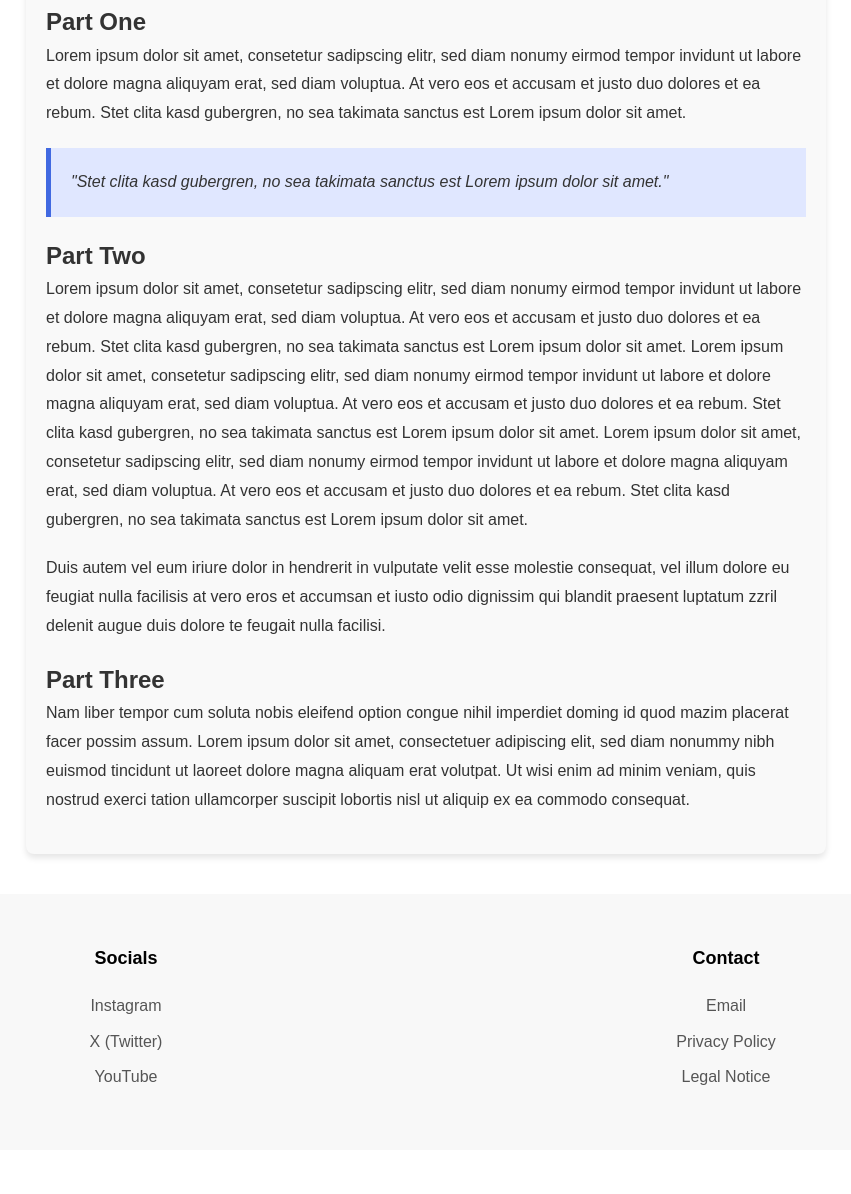
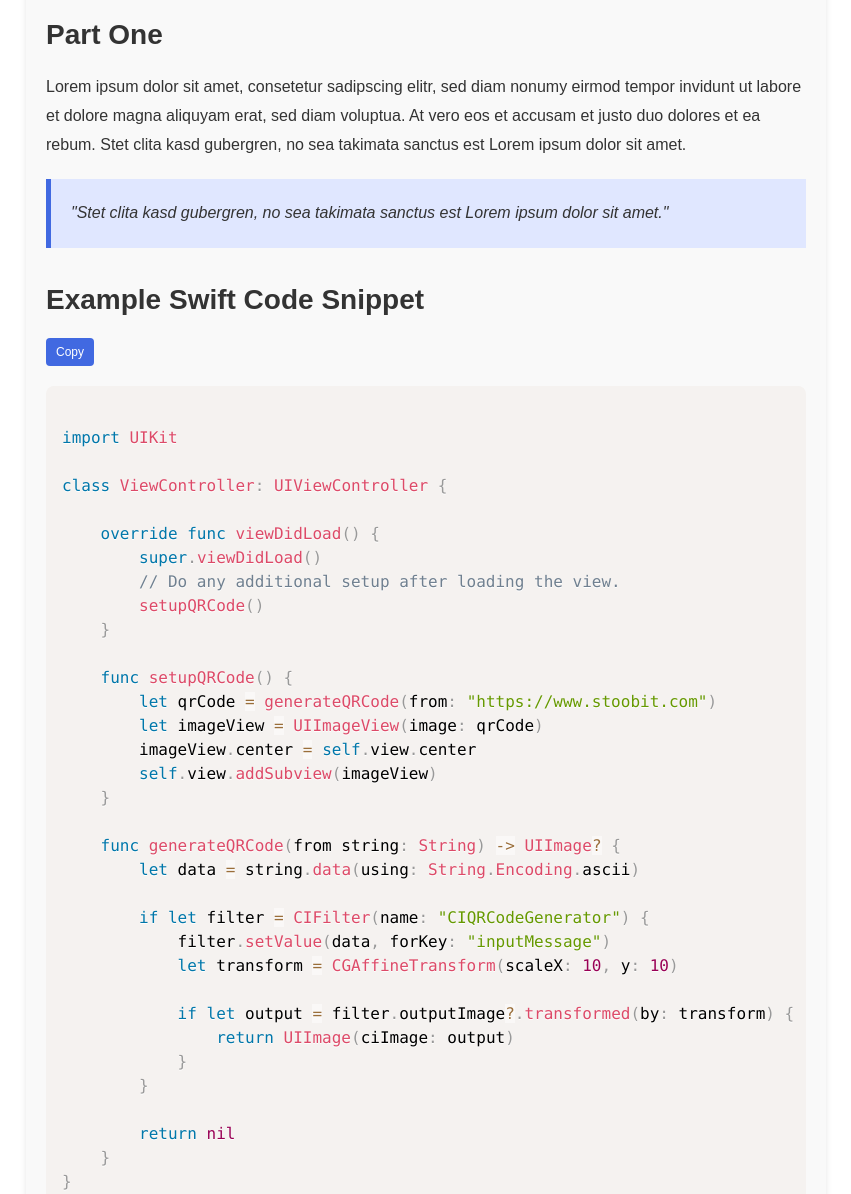
Before and after one commit to stoobit/stoobit, a plain HTML site: page blog/post001.html in a window 1280 px wide. Shown: the part 911-2105 px from the top of the page, without its empty margins (214-1065 px from the left). Before the commit the page ends 2061 px from the top, so only its background shows below. Drawn offline with nearby package versions, Linux system fonts and the light colour scheme.

Commit message:
code snippets

```diff
--- a/blog/blog.css
+++ b/blog/blog.css
@@ -1,3 +1,4 @@
+/* Reset some default styles */
 * {
     margin: 0;
     padding: 0;
@@ -74,6 +75,13 @@ nav a:hover {
     color: #333;
 }
 
+.blog-post h2 {
+    font-size: 28px;
+    margin-top: 30px;
+    margin-bottom: 15px;
+    color: #333;
+}
+
 .blog-post p {
     font-size: 16px;
     line-height: 1.8;
@@ -91,6 +99,50 @@ nav a:hover {
 
 .blog-post blockquote p {
     margin: 0;
+}
+
+/* Code Block Container */
+.code-container {
+    position: relative;
+    margin: 20px 0;
+}
+
+/* Copy Button */
+.copy-button {
+    top: 10px;
+    right: 10px;
+    background-color: #4169e1;
+    color: #fff;
+    border: none;
+    padding: 7px 10px;
+    font-size: 12px;
+    border-radius: 4px;
+    cursor: pointer;
+    transition: background-color 0.3s;
+    display: block; /* Ensure the button is displayed */
+}
+
+.copy-button:hover {
+    background-color: #3652b3;
+}
+
+/* Code Block Styling */
+pre {
+    background-color: #2d2d2d;
+    color: #f8f8f2;
+    padding: 15px;
+    border-radius: 8px;
+    overflow-x: auto;
+    font-size: 14px;
+    line-height: 1.5;
+    position: relative;
+}
+
+/* Syntax Highlighting for Swift */
+code.language-swift {
+    color: #f8f8f2;
+    display: block;
+    font-family: 'Courier New', Courier, monospace;
 }
 
 /* Footer */
--- a/blog/post001.html
+++ b/blog/post001.html
@@ -8,6 +8,14 @@
     <title>stoobit - How We Developed iShare QR</title>
 
     <link rel="stylesheet" href="blog.css">
+
+    <!-- Prism.js CSS for Syntax Highlighting -->
+    <link href="https://cdnjs.cloudflare.com/ajax/libs/prism/1.28.0/themes/prism.min.css" rel="stylesheet" />
+
+    <!-- Prism.js JS -->
+    <script src="https://cdnjs.cloudflare.com/ajax/libs/prism/1.28.0/prism.min.js"></script>
+    <!-- Prism.js Autoloader for Language Support -->
+    <script src="https://cdnjs.cloudflare.com/ajax/libs/prism/1.28.0/plugins/autoloader/prism-autoloader.min.js"></script>
 </head>
 
 <body>
@@ -28,29 +36,102 @@
         <img src="../blogassets/post001_img02.jpg" alt="iShare QR Development">
         <h1>Our First Blog Post</h1>
         <p>
-            <strong>Lorem ipsum</strong> dolor sit amet, consetetur sadipscing elitr, sed diam nonumy eirmod tempor invidunt ut labore et dolore magna aliquyam erat, sed diam voluptua. At vero eos et accusam et justo duo dolores et ea rebum. Stet clita kasd gubergren, no sea takimata sanctus est Lorem ipsum dolor sit amet. Lorem ipsum dolor sit amet, consetetur sadipscing elitr, sed diam nonumy eirmod tempor invidunt ut labore et dolore magna aliquyam erat, sed diam voluptua.
+            <strong>Lorem ipsum</strong> dolor sit amet, consetetur sadipscing elitr, sed diam nonumy eirmod tempor
+            invidunt ut
+            labore et dolore magna aliquyam erat, sed diam voluptua. At vero eos et accusam et justo duo dolores et ea
+            rebum.
+            Stet clita kasd gubergren, no sea takimata sanctus est Lorem ipsum dolor sit amet. Lorem ipsum dolor sit
+            amet,
+            consetetur sadipscing elitr, sed diam nonumy eirmod tempor invidunt ut labore et dolore magna aliquyam erat,
+            sed diam
+            voluptua.
         </p>
 
         <h2>Part One</h2>
         <p>
-            Lorem ipsum dolor sit amet, consetetur sadipscing elitr, sed diam nonumy eirmod tempor invidunt ut labore et dolore magna aliquyam erat, sed diam voluptua. At vero eos et accusam et justo duo dolores et ea rebum. Stet clita kasd gubergren, no sea takimata sanctus est Lorem ipsum dolor sit amet.
+            Lorem ipsum dolor sit amet, consetetur sadipscing elitr, sed diam nonumy eirmod tempor invidunt ut labore et
+            dolore
+            magna aliquyam erat, sed diam voluptua. At vero eos et accusam et justo duo dolores et ea rebum. Stet clita
+            kasd
+            gubergren, no sea takimata sanctus est Lorem ipsum dolor sit amet.
         </p>
 
         <blockquote>
             <p>"Stet clita kasd gubergren, no sea takimata sanctus est Lorem ipsum dolor sit amet."</p>
         </blockquote>
 
+        <h2>Example Swift Code Snippet</h2>
+        <button class="copy-button" onclick="copyCode(this)">Copy</button>
+        <div class="code-container">
+            <pre><code class="language-swift">
+import UIKit
+
+class ViewController: UIViewController {
+
+    override func viewDidLoad() {
+        super.viewDidLoad()
+        // Do any additional setup after loading the view.
+        setupQRCode()
+    }
+
+    func setupQRCode() {
+        let qrCode = generateQRCode(from: "https://www.stoobit.com")
+        let imageView = UIImageView(image: qrCode)
+        imageView.center = self.view.center
+        self.view.addSubview(imageView)
+    }
+
+    func generateQRCode(from string: String) -> UIImage? {
+        let data = string.data(using: String.Encoding.ascii)
+
+        if let filter = CIFilter(name: "CIQRCodeGenerator") {
+            filter.setValue(data, forKey: "inputMessage")
+            let transform = CGAffineTransform(scaleX: 10, y: 10)
+
+            if let output = filter.outputImage?.transformed(by: transform) {
+                return UIImage(ciImage: output)
+            }
+        }
+
+        return nil
+    }
+}
+            </code></pre>
+        </div>
+
         <h2>Part Two</h2>
         <p>
-            Lorem ipsum dolor sit amet, consetetur sadipscing elitr, sed diam nonumy eirmod tempor invidunt ut labore et dolore magna aliquyam erat, sed diam voluptua. At vero eos et accusam et justo duo dolores et ea rebum. Stet clita kasd gubergren, no sea takimata sanctus est Lorem ipsum dolor sit amet. Lorem ipsum dolor sit amet, consetetur sadipscing elitr, sed diam nonumy eirmod tempor invidunt ut labore et dolore magna aliquyam erat, sed diam voluptua. At vero eos et accusam et justo duo dolores et ea rebum. Stet clita kasd gubergren, no sea takimata sanctus est Lorem ipsum dolor sit amet. Lorem ipsum dolor sit amet, consetetur sadipscing elitr, sed diam nonumy eirmod tempor invidunt ut labore et dolore magna aliquyam erat, sed diam voluptua. At vero eos et accusam et justo duo dolores et ea rebum. Stet clita kasd gubergren, no sea takimata sanctus est Lorem ipsum dolor sit amet.
+            Lorem ipsum dolor sit amet, consetetur sadipscing elitr, sed diam nonumy eirmod tempor invidunt ut labore et
+            dolore
+            magna aliquyam erat, sed diam voluptua. At vero eos et accusam et justo duo dolores et ea rebum. Stet clita
+            kasd
+            gubergren, no sea takimata sanctus est Lorem ipsum dolor sit amet. Lorem ipsum dolor sit amet, consetetur
+            sadipscing
+            elitr, sed diam nonumy eirmod tempor invidunt ut labore et dolore magna aliquyam erat, sed diam voluptua. At
+            vero eos
+            et accusam et justo duo dolores et ea rebum. Stet clita kasd gubergren, no sea takimata sanctus est Lorem ipsum dolor sit
+            amet. Lorem ipsum dolor sit amet, consetetur sadipscing elitr, sed diam nonumy eirmod tempor invidunt ut labore et dolore
+            magna aliquyam erat, sed diam voluptua. At vero eos et accusam et justo duo dolores et ea rebum. Stet clita
+            kasd
+            gubergren, no sea takimata sanctus est Lorem ipsum dolor sit amet.
         </p>
         <p>
-            Duis autem vel eum iriure dolor in hendrerit in vulputate velit esse molestie consequat, vel illum dolore eu feugiat nulla facilisis at vero eros et accumsan et iusto odio dignissim qui blandit praesent luptatum zzril delenit augue duis dolore te feugait nulla facilisi.
+            Duis autem vel eum iriure dolor in hendrerit in vulputate velit esse molestie consequat, vel illum dolore eu
+            feugiat
+            nulla facilisis at vero eros et accumsan et iusto odio dignissim qui blandit praesent luptatum zzril delenit
+            augue duis
+            dolore te feugait nulla facilisi.
         </p>
 
         <h2>Part Three</h2>
         <p>
-            Nam liber tempor cum soluta nobis eleifend option congue nihil imperdiet doming id quod mazim placerat facer possim assum. Lorem ipsum dolor sit amet, consectetuer adipiscing elit, sed diam nonummy nibh euismod tincidunt ut laoreet dolore magna aliquam erat volutpat. Ut wisi enim ad minim veniam, quis nostrud exerci tation ullamcorper suscipit lobortis nisl ut aliquip ex ea commodo consequat.
+            Nam liber tempor cum soluta nobis eleifend option congue nihil imperdiet doming id quod mazim placerat facer
+            possim
+            assum. Lorem ipsum dolor sit amet, consectetuer adipiscing elit, sed diam nonummy nibh euismod tincidunt ut
+            laoreet
+            dolore magna aliquam erat volutpat. Ut wisi enim ad minim veniam, quis nostrud exerci tation ullamcorper
+            suscipit
+            lobortis nisl ut aliquip ex ea commodo consequat.
         </p>
     </article>
 
@@ -77,6 +158,33 @@
         </div>
     </footer>
 
+    <!-- JavaScript for Copy Functionality -->
+    <script>
+        function copyCode(button) {
+            // Find the <code> element
+            var code = button.parentElement.querySelector('code');
+            // Create a temporary textarea to hold the code
+            var textarea = document.createElement('textarea');
+            textarea.value = code.innerText;
+            document.body.appendChild(textarea);
+            textarea.select();
+            try {
+                var successful = document.execCommand('copy');
+                if (successful) {
+                    button.textContent = 'Copied!';
+                    setTimeout(function () {
+                        button.textContent = 'Copy';
+                    }, 2000);
+                } else {
+                    button.textContent = 'Copy Failed';
+                }
+            } catch (err) {
+                button.textContent = 'Copy Failed';
+            }
+            document.body.removeChild(textarea);
+        }
+    </script>
+
 </body>
 
 </html>
```
